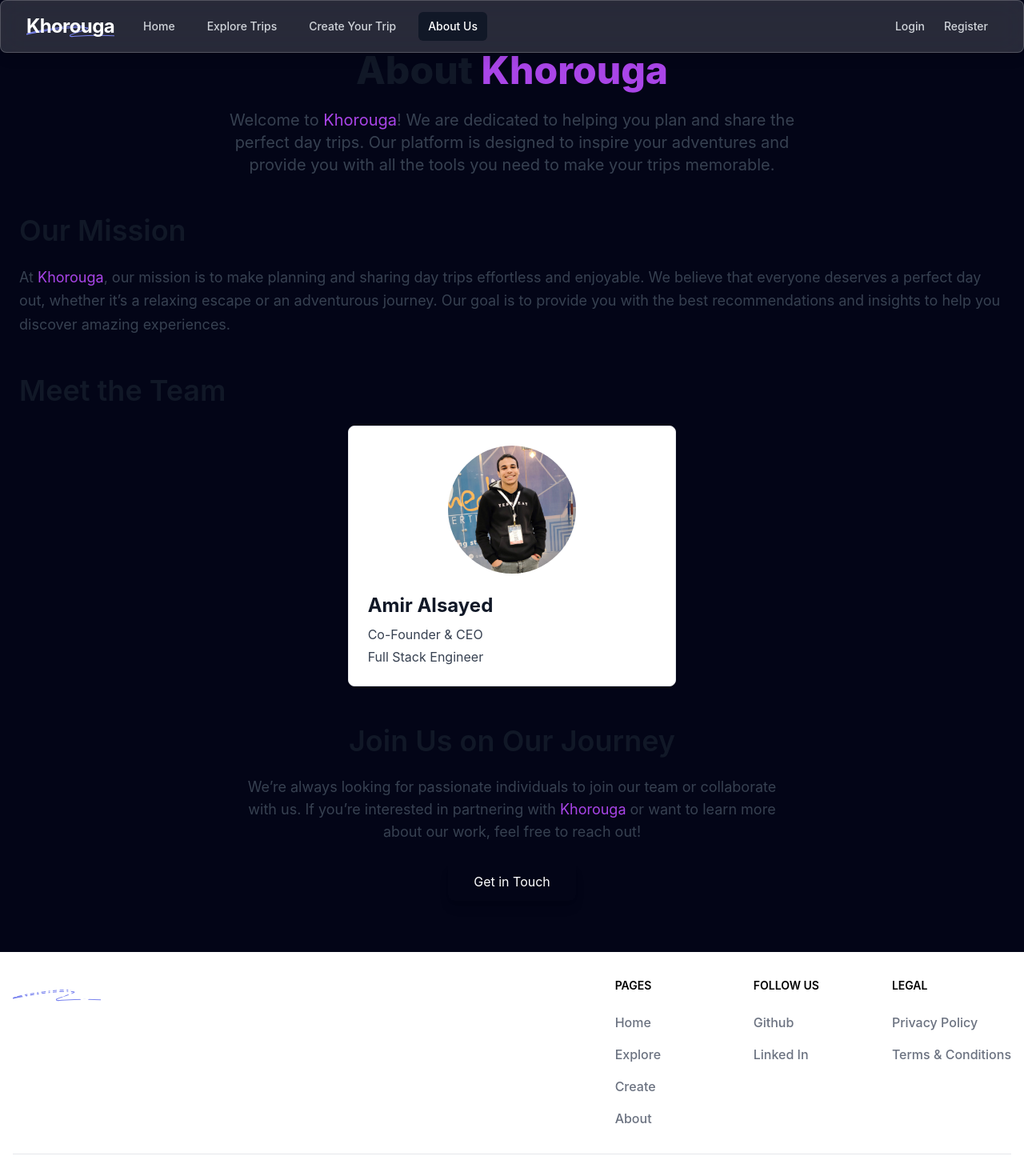
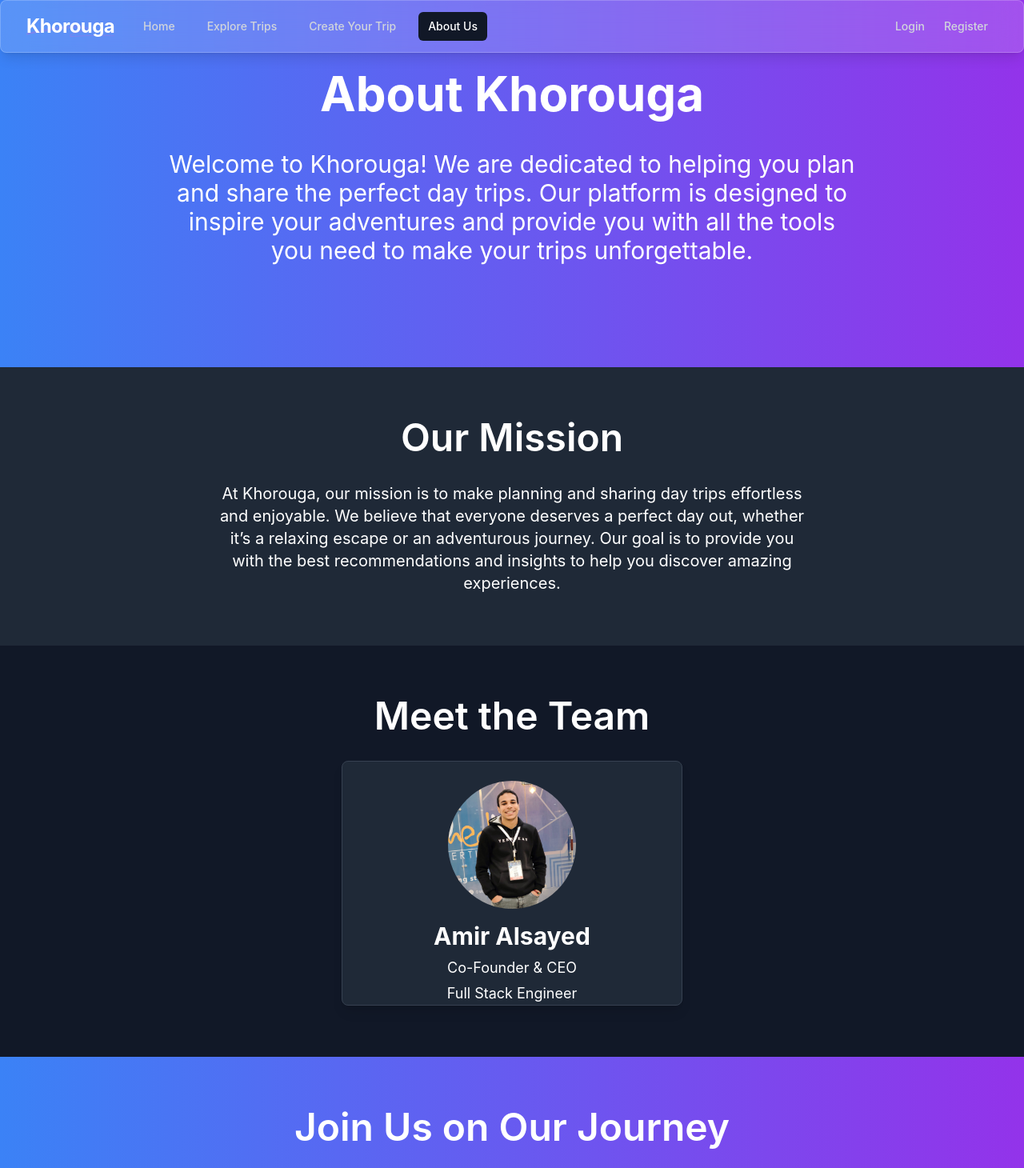
Before and after one commit to amiresaye6/khorouga, a React (Create React App) app in the folder front_end/: page /about in a window 1280 px wide. Shown: the top 1460 px of the page at 80% size. Built offline with nearby package versions, Linux system fonts and the light colour scheme.

Commit message:
updating profile and aboutUs pages

```diff
--- a/front_end/src/components/ui/cards-carousel.jsx
+++ b/front_end/src/components/ui/cards-carousel.jsx
@@ -217,7 +217,7 @@ export const Card = ({
         className="rounded-3xl bg-gray-100 dark:bg-neutral-900 h-80 w-56 md:h-[30rem] md:w-96 overflow-hidden flex flex-col items-start justify-start relative z-10"
       >
         <div className="absolute h-full top-0 inset-x-0 bg-gradient-to-b from-black/50 via-transparent to-transparent z-30 pointer-events-none" />
-        <Reactions reactions={card.favs} tripId={card.id}/>
+        <Reactions reactions={card.favs} tripId={card.id} />
         <div className="relative z-40 p-8">
           <motion.p
             layoutId={layout ? `author-${card.authro}` : undefined}
--- a/front_end/src/pages/About.jsx
+++ b/front_end/src/pages/About.jsx
@@ -4,65 +4,60 @@ import { Link } from 'react-router-dom';
 
 const About = () => {
     return (
-        <div className="container mx-auto p-6 py-16">
+        <div className="bg-gradient-to-r from-blue-500 to-purple-600 text-white min-h-screen">
             {/* Hero Section */}
-            <section className="text-center mb-12">
-                <h1 className="text-5xl font-extrabold text-gray-900 dark:text-white mb-6">
-                    About <span style={{ color: '#a945e8' }}>Khorouga</span>
-                </h1>
-                <p className="text-xl text-gray-700 dark:text-gray-300 max-w-3xl mx-auto">
-                    Welcome to <span style={{ color: '#a945e8' }}>Khorouga</span>! We are dedicated to helping you plan and share the perfect day trips.
-                    Our platform is designed to inspire your adventures and provide you with all the tools you need to make your trips memorable.
-                </p>
+            <section className="relative overflow-hidden py-20 text-center">
+                <div className="absolute inset-0 -z-10 bg-cover bg-center" style={{ backgroundImage: 'url("https://via.placeholder.com/1920x800")' }}></div>
+                <div className="relative z-10">
+                    <h1 className="text-6xl font-bold leading-tight mb-8">
+                        About <span className="text-primary">Khorouga</span>
+                    </h1>
+                    <p className="text-2xl md:text-3xl max-w-4xl mx-auto mb-12 px-4">
+                        Welcome to <span className="text-primary">Khorouga</span>! We are dedicated to helping you plan and share the perfect day trips.
+                        Our platform is designed to inspire your adventures and provide you with all the tools you need to make your trips unforgettable.
+                    </p>
+                </div>
             </section>
 
             {/* Mission Section */}
-            <section className="mb-12">
-                <h2 className="text-4xl font-semibold text-gray-900 dark:text-white mb-6">
-                    Our Mission
-                </h2>
-                <p className="text-lg text-gray-700 dark:text-gray-300 leading-relaxed">
-                    At <span style={{ color: '#a945e8' }}>Khorouga</span>, our mission is to make planning and sharing day trips effortless and enjoyable.
+            <section className="py-16 bg-gray-800 text-center">
+                <h2 className="text-5xl font-semibold mb-8">Our Mission</h2>
+                <p className="text-xl max-w-3xl mx-auto px-4">
+                    At <span className="text-primary">Khorouga</span>, our mission is to make planning and sharing day trips effortless and enjoyable.
                     We believe that everyone deserves a perfect day out, whether it’s a relaxing escape or an adventurous journey.
                     Our goal is to provide you with the best recommendations and insights to help you discover amazing experiences.
                 </p>
             </section>
 
             {/* Team Section */}
-            <section className="mb-12">
-                <h2 className="text-4xl font-semibold text-gray-900 dark:text-white mb-6">
-                    Meet the Team
-                </h2>
-                <div className="flex justify-center items-center">
+            <section className="py-16 bg-gray-900 text-center">
+                <h2 className="text-5xl font-semibold mb-8">Meet the Team</h2>
+                <div className="flex justify-center items-center flex-wrap gap-8">
                     {/* Team Member 1 */}
-                    <div className="w-full sm:w-1/2 lg:w-1/3 bg-white border border-gray-200 rounded-lg shadow p-6 dark:border-gray-700 dark:bg-gray-800 transform transition-all hover:scale-105 hover:shadow-lg">
+                    <div className="w-full sm:w-1/2 lg:w-1/3 bg-gray-800 border border-gray-700 rounded-lg shadow-lg transform transition-transform duration-300 hover:scale-105 hover:shadow-xl">
                         <img
                             src={me || "https://via.placeholder.com/150"}
                             alt="Amir Alsayed"
-                            className="w-40 h-40 rounded-full mx-auto mb-6 object-cover"
+                            className="w-40 h-40 rounded-full mx-auto mt-6 mb-4 object-cover"
                         />
-                        <h3 className="text-2xl font-bold text-gray-900 dark:text-white mb-2">
-                            Amir Alsayed
-                        </h3>
-                        <p className="text-gray-700 dark:text-gray-400 mb-1">Co-Founder & CEO</p>
-                        <p className="text-gray-700 dark:text-gray-400">Full Stack Engineer</p>
+                        <h3 className="text-3xl font-bold mb-2">Amir Alsayed</h3>
+                        <p className="text-lg mb-1">Co-Founder & CEO</p>
+                        <p className="text-lg">Full Stack Engineer</p>
                     </div>
                 </div>
             </section>
 
             {/* Call to Action Section */}
-            <section className="text-center">
-                <h2 className="text-4xl font-semibold text-gray-900 dark:text-white mb-6">
-                    Join Us on Our Journey
-                </h2>
-                <p className="text-lg text-gray-700 dark:text-gray-300 mb-6 max-w-2xl mx-auto">
+            <section className="py-16 bg-primary text-center">
+                <h2 className="text-5xl font-semibold mb-6">Join Us on Our Journey</h2>
+                <p className="text-xl max-w-2xl mx-auto mb-8 px-4">
                     We’re always looking for passionate individuals to join our team or collaborate with us.
-                    If you’re interested in partnering with <span style={{ color: '#a945e8' }}>Khorouga</span> or want to learn more about our work,
+                    If you’re interested in partnering with <span className="text-accent">Khorouga</span> or want to learn more about our work,
                     feel free to reach out!
                 </p>
                 <Link
                     to="/contact"
-                    className="inline-block bg-primary text-white py-3 px-8 rounded-lg shadow-lg hover:bg-primary-dark transition-colors"
+                    className="inline-block border bg-accent text-white py-4 px-12 rounded-full shadow-lg hover:bg-accent-dark transition-transform transform hover:scale-110 hover:shadow-xl"
                 >
                     Get in Touch
                 </Link>
--- a/front_end/src/pages/Profile.jsx
+++ b/front_end/src/pages/Profile.jsx
@@ -1,12 +1,17 @@
-import React, { useEffect, useState } from 'react'
+import React, { useEffect, useState } from 'react';
 import PaginationButtonsComponent from '../components/PaginationButtonsComponent/PaginationButtonsComponent';
 import toast from 'react-hot-toast';
+import { Places } from '../components/CardCarosil/CardCarosil';
+import { Card } from '../components/ui/cards-carousel';
 
 function Profile() {
     const [myTrips, setMyTrips] = useState([]);
+
+    useEffect(() => {
         const fetchMyTrips = async () => {
             const token = localStorage.getItem('token');
             if (token) {
+                try {
                     const response = await fetch(
                         'http://localhost:1234/api/trips/me/trips',
                         {
@@ -19,38 +24,75 @@ function Profile() {
 
                     if (response.ok) {
                         const data = await response.json();
-                setMyTrips(data)
+                        setMyTrips(data);
                     } else {
-                toast.error("Session expired, Please log in again");
+                        handleSessionExpired();
+                    }
+                } catch (error) {
+                    toast.error("An error occurred while fetching trips. Please try again.");
+                }
+            } else {
+                toast("Please log in to view your trips");
+            }
+        };
+
+        fetchMyTrips();
+    }, []);
+
+    const newData = myTrips.map(trip => {
+        return {
+            author: trip.author,
+            title: trip.trip_name,
+            src: trip.cover_image,
+            favs: trip.rating,
+            location: trip.location,
+            id: trip.id,
+            content: <Places places={trip.places} imgSrc={trip.cover_image} />,
+        }
+    });
+
+    const cards = newData.map((card, index) => (
+        <Card key={card.src} card={card} index={index} />
+    ));
+
+    const handleSessionExpired = () => {
+        toast.error("Session expired, please log in again");
         setTimeout(() => {
             window.location.href = '/login';
         }, 3000);
-            }
+    };
 
-        } else {
-            console.log('please log in');
-            toast("please login")
-        }
-    }
-    useEffect(() => {
-        fetchMyTrips()
-    }, [])
     return (
-        <div className="relative w-full h-fit" >
+        <div className="relative w-full h-fit bg-gray-900 text-white">
             <div className="w-full text-center flex-col py-10 md:py-20 flex justify-center items-center">
-                <h1 style={{
-                    color: '#e2e5fb',
-                    fontSize: '22px'
-                }}>My trips</h1>
+                <h1 className="text-2xl font-semibold mb-6" style={{ color: '#e2e5fb' }}>
+                    My Trips
+                </h1>
                 <div className="grid grid-cols-1 sm:grid-cols-2 md:grid-cols-3 gap-8 px-4 my-5">
-                    {
-                        myTrips.map(Trip => <h1>{Trip.author}</h1>)
-                    }
+                    {cards.map((card, index) => (
+                        <div key={`card_${index}`} className="flex flex-col justify-center items-start">
+                            <div className="ml-2 mb-2 flex gap-2">
+                                <button
+                                    className="py-1 px-3 text-sm font-medium focus:outline-none rounded-lg transition-all duration-300 ease-in-out transform hover:scale-105 bg-red-600 text-white hover:bg-red-700"
+                                    onClick={() => toast("Delete functionality not implemented yet")}
+                                >
+                                    Delete
+                                </button>
+                                <button
+                                    className="py-1 px-3 text-sm font-medium focus:outline-none rounded-lg transition-all duration-300 ease-in-out transform hover:scale-105 bg-blue-600 text-white hover:bg-blue-700"
+                                    onClick={() => toast("Edit functionality not implemented yet")}
+                                >
+                                    Edit
+                                </button>
+                            </div>
+                            {card}
+                        </div>
+                    ))}
                 </div>
             </div>
             <PaginationButtonsComponent />
         </div>
-    )
+    );
 }
 
 export default Profile;
```
Also changed, not shown: 1 other file (tests, documents, lock files or other folders). Lines whose indentation alone changed are shown as unchanged.
